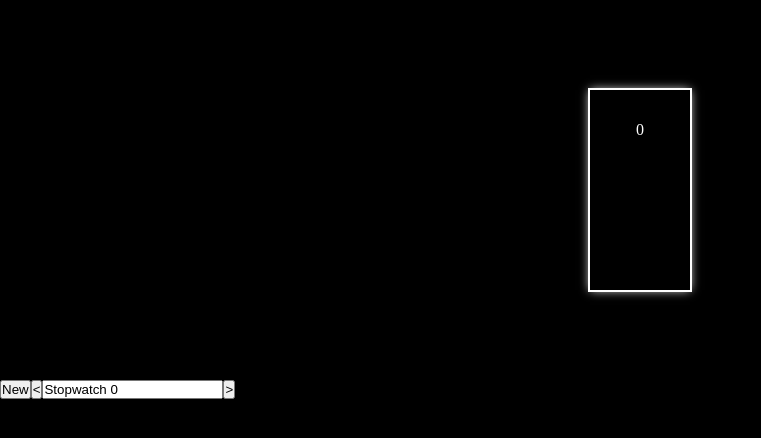
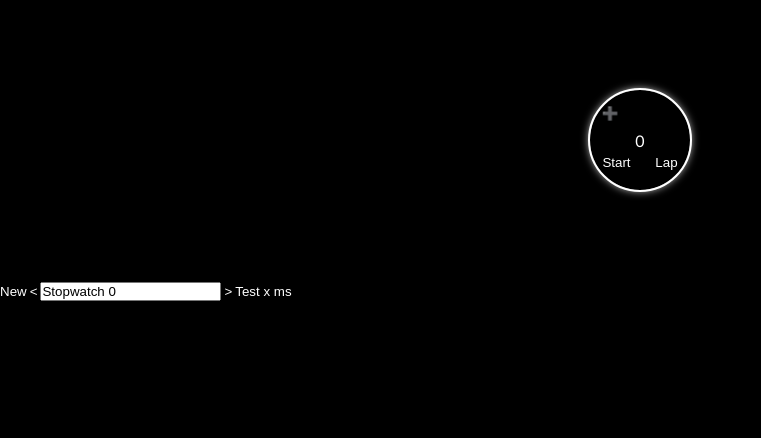
Before and after one commit to moefingers/react-timer-stopwatch-v2, a React (Vite) app: page / in a window 1280 px wide. Shown: the top 438 px of the page, without its empty margins (0-761 px from the left). Built offline with nearby package versions, Linux system fonts and the light colour scheme.

Commit message:
formatting, animations

```diff
--- a/src/App.css
+++ b/src/App.css
@@ -1,6 +1,14 @@
+/* common */
 html {
   background-color: black;
   color: white;
+  font-weight: 400;
+  font-family:  'Gill Sans', 'Gill Sans MT', "Calibri", 'Trebuchet MS', sans-serif;
+
+}
+
+body {
+  animation: opacity0to1 ease 1s;
 }
 
 * {
@@ -8,45 +16,117 @@ html {
   padding: 0;
 }
 
-.test-wrapper {
+
+/* stopwatch */
+
+.stopwatch-wrapper {
   margin: 90px auto;
   width: 100px;
   height: 200px;
   position: relative;
   outline: white solid 2px;
   box-shadow: 0 0 10px white;
-  transition: .6s;
-  cursor:pointer;
+  transition: 1s ease-in-out;
 }
-
-.test-wrapper-altered {
+/* make stopwatch into circle */
+.stopwatch-wrapper-contracted {
   width: 100px;
   height: 100px;
   border-radius: 50%;
 }
 
+/* stopwatch-button class */
+.stopwatch-button{
+  background: transparent;
+  border: none;
+  cursor: pointer;
+  transition: .5s linear;
+  color:white;
+}
+.stopwatch-button:hover, .stopwatch-button:active{
+  font-size: larger;
+  transition: .4s;
+}
+.stopwatch-button:active{
+  background-color: rgba(255,255,255, 0.5);
+  transition: background-color 0s !important;
+}
+
+/* expand and contract stopwatch button */
+.stopwatch-button.expand-contract-stopwatch {
+  position: absolute;
+  transform: translate(0%, 0%);
+  top: 0%;
+  left: 0%;
+  transition: all 1s ease-in-out, font-size 0.4s ease-in-out;
+
+}
+.stopwatch-button.expand-contract-stopwatch-contracted {
+  transform: translate(-50%, -50%);
+  top: 23%;
+  left: 20%;
+}
+
+/* buttons for start/stop button as well as lap */
+.stopwatch-startstop-lap-container {
+  position: absolute;
+  top: 90%;
+  left: 50%;
+  transform: translate(-50%, 0%);
+  width: 100%;
+  display: flex;
+  justify-content: space-around;
+  align-items:flex-start;
+  transition: 1s ease-out
+}
+.stopwatch-startstop-lap-container-contracted {
+  top: 65%;
+}
+
+
+
+
+/* stopwatch navigation buttons */
+.stopwatch-button.stopwatch-navigation {
+  line-height: 10px;
+  padding: 0 3px;
+}
+
+
 .test-child{
-  width: 40px;
   /* outline: white dashed 1px; */
   position: absolute;
-  top: 20%;
-  left: 50%;
-  transform: translate(-50%, -50%);
-  transition: .5s;
+  top: 80%;
+  left: 10%;
+  transform: translate(0, 0);
+  transition: 1s ease-out;
 
   text-align: center;
 }
 
 .test-child-altered{
+  transform: translate(-50%, -50%);
+  left: 50%;
   top: 50%;
 }
 
 
-.stopwatch-wrapper{
 
-}
 
 .stopwatch-title{
   width: fit-content;
   margin: 0 auto;
 }
+
+
+/* animations */
+
+@keyframes opacity0to1 {
+  0% {
+      opacity: 0;
+  }
+
+  100% {
+      opacity: 1;
+  }
+}
--- /dev/null
+++ b/src/assets/TimeFormatting.js
@@ -0,0 +1,74 @@
+export const unitInformationObject = {
+    hours: {
+      alias: "hrs",
+      asMs: 3600000
+    },
+    minutes: {
+      alias: "min",
+      asMs: 60000
+    },
+    seconds: {
+      alias: "sec",
+      asMs: 1000
+    }
+  }
+
+  export const defaultFormatSettings = {
+    units: {
+        hours: true,
+        minutes: false,
+        seconds: false,
+    },
+    decimalPlaces: 0
+}
+
+
+  export function turnMillisecondsPretty(milliseconds, settingsObject) {
+
+    console.log(milliseconds)
+    console.log(settingsObject)
+
+    let divisorArray = []
+    let lastUnit
+    Object.keys(settingsObject.units).forEach((key) => {
+        if (settingsObject.units[key]) {
+            divisorArray.push(unitInformationObject[key].asMs)
+            lastUnit = key
+            console.log(key)
+        }
+    })
+    let prettyArray = []
+    let remainingMilliseconds = milliseconds
+    let trailingDecimal = false
+    divisorArray.forEach((divisor) => {
+        prettyArray.push(Math.floor(remainingMilliseconds / divisor))
+        remainingMilliseconds = remainingMilliseconds % divisor
+        console.log(remainingMilliseconds)
+        console.log(divisor)
+        console.log(remainingMilliseconds / divisor)
+        console.log(lastUnit)
+        trailingDecimal = (remainingMilliseconds / divisor * (10 ** settingsObject.decimalPlaces)).toFixed(0)
+    })
+    console.log(trailingDecimal)
+    console.log(settingsObject.decimalPlaces)
+    console.log( `${prettyArray.join(":")}${settingsObject.decimalPlaces != 0 ? "." + trailingDecimal : ""}`)
+
+    // return `${prettyArray.join(":")}${settingsObject.unitsWithDecimals.seconds ? "." + trailingDecimal : ""}`
+    return `${prettyArray.join(":")}${settingsObject.decimalPlaces != 0 ? "." + trailingDecimal : ""}`
+  }
+
+  export function turnPrettyTimeIntoMilliseconds(prettyTime, settingsObject, timeRegExp) {
+    let calculatedms = 0
+    let matchArray = timeRegExp?.exec(prettyTime)
+    console.log(matchArray?.groups)
+    matchArray?.groups != undefined && Object.keys(matchArray.groups).forEach((key) => {
+        // key : matchArray.groups[key]
+        if(!key.includes("_dec")){calculatedms += Number(matchArray.groups[key] * settingsObject.unitsAsMilliseconds[key])}
+        if(key.includes("_dec")){
+            console.log(key)
+            console.log(matchArray.groups[key])
+            console.log(settingsObject.unitsAsMilliseconds[key])
+            calculatedms += Number(("0." + matchArray.groups[key]) * settingsObject.unitsAsMilliseconds[key])}
+    })
+    return calculatedms
+  }
--- a/src/components/stopwatch/stopwatch.jsx
+++ b/src/components/stopwatch/stopwatch.jsx
@@ -1,7 +1,8 @@
-import React, { useState } from 'react'
+import React, { useState, useRef } from 'react'
 
-import { fadeOpacityIn, slideInFromLeft, slideInFromRight, slideOutToRight, slideOutToLeft, expandOutToLeftThenExpandOutToBottom } from '../../assets/Animations'
+import { fadeOpacityIn, slideAndFadeInFromLeft, slideAndFadeInFromRight, slideAndFadeOutToRight, slideAndFadeOutToLeft, expandToWidthThenToHeight } from '../../assets/Animations'
 
+import {turnMillisecondsPretty, defaultFormatSettings} from '../../assets/TimeFormatting'
 
 export default function Stopwatch() {
 
@@ -10,47 +11,71 @@ export default function Stopwatch() {
         name: "Stopwatch 0",
         timeArray: [],
         avgLapTime: 0,
-        avgLapTimeWithoutStoppedTimes: 0
+        avgLapTimeWithoutStoppedTimes: 0,
+        formatSettings: defaultFormatSettings,
     }
-    const [stopwatchObject, setStopwatchObject] = useState({
-        0: defaultStopwatchObjectEntry
-    })
+    // initialize stopwatch object with one entry and set it as current using 0 key
+    const [stopwatchObject, setStopwatchObject] = useState({0: defaultStopwatchObjectEntry})
     const [currentStopwatchObjectIndex, setCurrentStopwatchObjectIndex] = useState(0)
 
     function updateObjectEntry(fullObject, entryKey, entryValue) {
-        setStopwatchObject(Object.assign(
+        let updatedObject = Object.assign(
             {},
             fullObject,
-            {[entryKey]: entryValue}))
+            {[entryKey]: entryValue}
+        )
+        setStopwatchObject(updatedObject)
 
-        console.log(fullObject)
+        console.log(updatedObject)
+    }
+    const stopwatchWrapper = useRef(null)
+    function navigateToKeyFromObject(destinationKey, fullObject, setCurrentKeyFunction, oldKey, element, force) {
+        let aboveMaxIndex = Object.keys(fullObject).length
+
+        if((destinationKey < aboveMaxIndex && destinationKey >= 0) || force) {
+            // decide animation behavior
+            let [firstAnim, secondAnim] = []
+            if(destinationKey > oldKey) { // animate to left
+                [firstAnim, secondAnim] = [slideAndFadeOutToLeft, slideAndFadeInFromRight]
+            } else if (destinationKey < oldKey) { // animate to right
+                [firstAnim, secondAnim] = [slideAndFadeOutToRight, slideAndFadeInFromLeft]
+            }
+            element.animate(firstAnim, 500)
+            // wait before animating second animation
+            setTimeout(() => { // update current key and run second animation
+                setCurrentKeyFunction(destinationKey)
+                element.animate(secondAnim, 500)
+            }, 500)
+
+
+        } else {
+            console.log(`Destination index ( ${destinationKey} ) not in index range ( 0 - ${aboveMaxIndex - 1} ).`)
+        }
     }
 
-    function navigateToKeyFromObject(fullObject, currentKey, setCurrentKey, destination) {
-        if(destination == 'next') {destination = currentKey + 1}
-        if(destination == 'previous') {destination = currentKey - 1}
-        console.log(destination)
+    const [contracted, setContracted] = useState(true)
+    return (
+        <div className="stopwatch-section">
 
-        let aboveMaxIndex = Object.keys(fullObject).length
-
-        if(destination < aboveMaxIndex && destination >= 0) {
-            setCurrentKey(destination)
-        } else {console.log("Destination out of range.")}
-    }
-
-    const [circlizedActive, setCirclizedActive] = useState(false)
-    return (
-        <div className="stopwatch-wrapper">
-            <div className={`test-wrapper ${circlizedActive ? 'test-wrapper-altered' : ''}`} onClick={() => setCirclizedActive(!circlizedActive)}>
-                <div className={`test-child ${circlizedActive ? 'test-child-altered' : ''}`}>
+            <div ref={stopwatchWrapper} className={`stopwatch-wrapper ${contracted ? 'stopwatch-wrapper-contracted' : ''}`}>
+                <button className={`stopwatch-button expand-contract-stopwatch ${contracted ? 'expand-contract-stopwatch-contracted' : ''}`}  onClick={() => setContracted(!contracted)}>{contracted ? '➕' : '➖'}</button>
+                <div className={`test-child ${contracted ? 'test-child-altered' : ''}`}>
                     {stopwatchObject[currentStopwatchObjectIndex].storedTime}
                 </div>
+                <div className={`stopwatch-startstop-lap-container ${contracted ? 'stopwatch-startstop-lap-container-contracted' : ''}`}>
+                    <button className="stopwatch-button">Start</button>
+                    <button className="stopwatch-button">Lap</button>
+                </div>
             </div>
-            <button className={`stopwatch-button add-stopwatch-entry`} onClick={(event) => {event.stopPropagation();updateObjectEntry(stopwatchObject, Object.entries(stopwatchObject).length, Object.assign({}, defaultStopwatchObjectEntry, {name: `Stopwatch ${Object.entries(stopwatchObject).length}`}))}}
+            <button className={`stopwatch-button add-stopwatch-entry`} onClick={(event) => {event.stopPropagation();
+            updateObjectEntry(stopwatchObject, Object.entries(stopwatchObject).length, Object.assign({}, defaultStopwatchObjectEntry, {name: `Stopwatch ${Object.entries(stopwatchObject).length}`}));
+            navigateToKeyFromObject(Object.entries(stopwatchObject).length, stopwatchObject, setCurrentStopwatchObjectIndex, currentStopwatchObjectIndex, stopwatchWrapper.current, true)}}
             >New</button>
-            <button className={`stopwatch-button`} onClick={(event) => navigateToKeyFromObject(stopwatchObject, currentStopwatchObjectIndex, setCurrentStopwatchObjectIndex, 'previous')}>&lt;</button>
+            <button className={`stopwatch-button stopwatch-navigation`} onClick={(event) => navigateToKeyFromObject(currentStopwatchObjectIndex - 1, stopwatchObject, setCurrentStopwatchObjectIndex, currentStopwatchObjectIndex, stopwatchWrapper.current)}>&lt;</button>
             <input className="stopwatch-title" value={stopwatchObject[currentStopwatchObjectIndex].name} onChange={(event) => updateObjectEntry(stopwatchObject, currentStopwatchObjectIndex, Object.assign({}, stopwatchObject[currentStopwatchObjectIndex], {name: event.target.value}))}/>
-            <button className={`stopwatch-button`} onClick={(event) => navigateToKeyFromObject(stopwatchObject, currentStopwatchObjectIndex, setCurrentStopwatchObjectIndex, 'next')}>&gt;</button>
+            <button className={`stopwatch-button stopwatch-navigation`} onClick={(event) => navigateToKeyFromObject(currentStopwatchObjectIndex + 1, stopwatchObject, setCurrentStopwatchObjectIndex, currentStopwatchObjectIndex, stopwatchWrapper.current)}>&gt;</button>
+
+            <button onClick={() => console.log(turnMillisecondsPretty(900000, stopwatchObject[currentStopwatchObjectIndex].formatSettings))} className="stopwatch-button">Test x ms</button>
         </div>
     )
 }
```
Also changed, not shown: src/assets/Animations.js (+12 -9 lines), src/App.jsx (line endings or trailing spaces).
